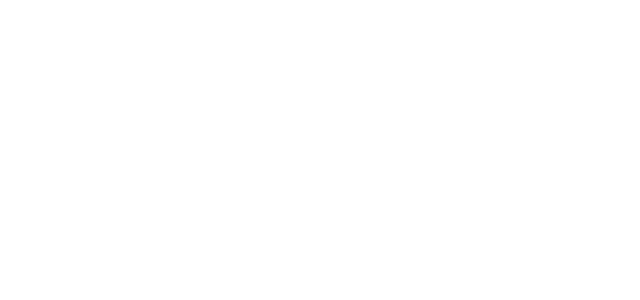
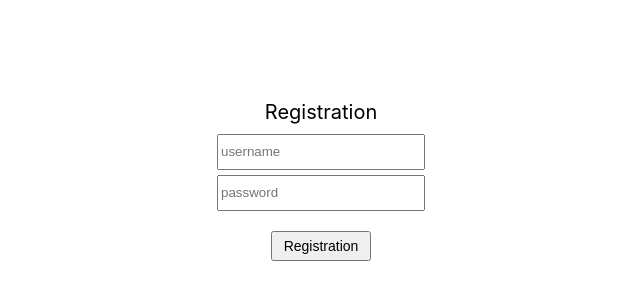
Before and after one commit to Valss22/react-template, a React (Create React App) app: page /user/register in a window 1280 px wide. Shown: the part 220-520 px from the top of the page, without its empty margins (319-959 px from the left). Built offline with nearby package versions, Linux system fonts and the light colour scheme.

Commit message:
Union login and register page to user-form component

```diff
--- a/src/App.tsx
+++ b/src/App.tsx
@@ -1,13 +1,15 @@
 import React from 'react';
 import './App.css';
 import {Switch, Route} from 'react-router-dom'
-import {Registration} from "./pages/registration/ui/component";
+import {Registration} from "./pages/registration/registration";
+import {Login} from "./pages/login/login";
 
 export const App: React.FC = () => {
   return (
     <div className="App">
       <Switch>
-        <Route exact path="/" component={Registration}/>
+        <Route exact path="/user/register/" component={Registration}/>
+        <Route exact path="/user/login/" component={Login}/>
       </Switch>
     </div>
   );
--- a/src/pages/registration/hook.ts
+++ b/src/components/user-form/hook.ts
@@ -2,8 +2,8 @@ import {ChangeEvent, useState} from "react";
 import {BASE_URL} from "../../common/vars";
 import {UserData, UserError} from "./types";
 
-export const useRegistrationService = () => {
-  const url = BASE_URL + "user/register/"
+
+export const useUserFormService = (url: string) => {
   const [error, setError] = useState("")
   const [user, setUser] = useState({username: "", password: ""})
 
@@ -18,7 +18,7 @@ export const useRegistrationService = () => {
     }
   }
   const sendUserData = () => {
-    return fetch(url, {
+    return fetch(BASE_URL + url, {
       method: "post",
       body: JSON.stringify(user),
       headers: {
--- a/src/pages/registration/types.ts
+++ b/src/components/user-form/types.ts
@@ -7,3 +7,8 @@ export interface UserData {
 export interface UserError {
   error: string
 }
+
+export interface UserProps {
+  url: string
+  title: string
+}
--- /dev/null
+++ b/src/components/user-form/user-form.tsx
@@ -0,0 +1,34 @@
+import React from "react";
+import style from "./user-form.module.css"
+import {useUserFormService} from "./hook";
+import {UserProps} from "./types";
+
+export const UserForm: React.FC<UserProps> = (props) => {
+  const userFormService = useUserFormService(props.url)
+
+  return (
+    <div className={style.container}>
+      <div className={style.title}>
+        {props.title}
+      </div>
+      <input
+        className={style.name}
+        placeholder="username"
+        value={userFormService.user.username}
+        onChange={userFormService.onChangeField("username")}
+      />
+      <input
+        className={style.password}
+        placeholder="password"
+        value={userFormService.user.password}
+        onChange={userFormService.onChangeField("password")}
+        type="password"
+      />
+      <button
+        className={style.button}
+        onClick={userFormService.sendUserData}
+      >{props.title}</button>
+      <div className={style.error}>{userFormService.error}</div>
+    </div>
+  )
+}
--- /dev/null
+++ b/src/pages/login/login.tsx
@@ -0,0 +1,7 @@
+import {UserForm} from "../../components/user-form/user-form";
+
+export const Login = () => {
+  return (
+    <UserForm title={"Login"} url={"user/login/"}/>
+  )
+}
--- /dev/null
+++ b/src/pages/registration/registration.tsx
@@ -0,0 +1,8 @@
+import React from "react"
+import {UserForm} from "../../components/user-form/user-form";
+
+export const Registration: React.FC = () => {
+  return (
+    <UserForm title={"Registration"} url={"user/register/"}/>
+  )
+}
--- a/src/pages/registration/ui/component.tsx
+++ /dev/null
@@ -1,33 +0,0 @@
-import React from "react"
-import {useRegistrationService} from "../hook";
-import style from "./component.module.css"
-
-export const Registration: React.FC = () => {
-  const registrationService = useRegistrationService()
-
-  return (
-    <div className={style.container}>
-      <div className={style.title}>
-        Registration
-      </div>
-      <input
-        className={style.name}
-        placeholder="username"
-        value={registrationService.user.username}
-        onChange={registrationService.onChangeField("username")}
-      />
-      <input
-        className={style.password}
-        placeholder="password"
-        value={registrationService.user.password}
-        onChange={registrationService.onChangeField("password")}
-        type="password"
-      />
-      <button
-        className={style.button}
-        onClick={registrationService.sendUserData}
-      >Register</button>
-      <div className={style.error}>{registrationService.error}</div>
-    </div>
-  )
-}
```
Also changed, not shown: src/components/user-form/user-form.module.css (renamed from src/pages/registration/ui/component.module.css).
